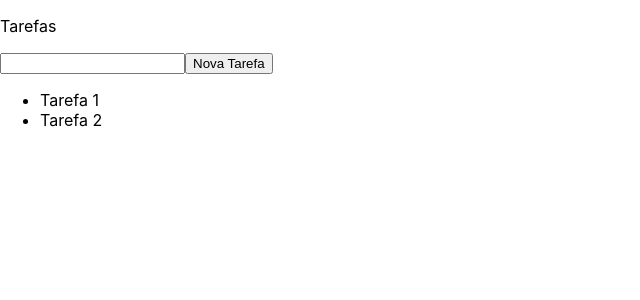
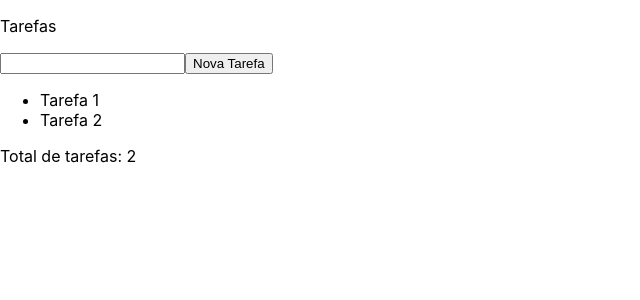
Before and after one commit to tomrlh/oficina-react-meta, a React (Create React App) app: page / in a window 1280 px wide. Shown: the top 300 px of the page, without its empty margins (0-640 px from the left). Built offline with nearby package versions, Linux system fonts and the light colour scheme.

Commit message:
6) Adicione um contador de tarefas

```diff
--- a/src/App.js
+++ b/src/App.js
@@ -52,6 +52,8 @@ class App extends Component {
         {this.state.tarefaDeletada ? (
           <p>Tarefa deletada</p>
         ) : (<p></p>)}
+
+        <p>Total de tarefas: {this.state.tarefas.length}</p>
       </div>
     );
   }
```
